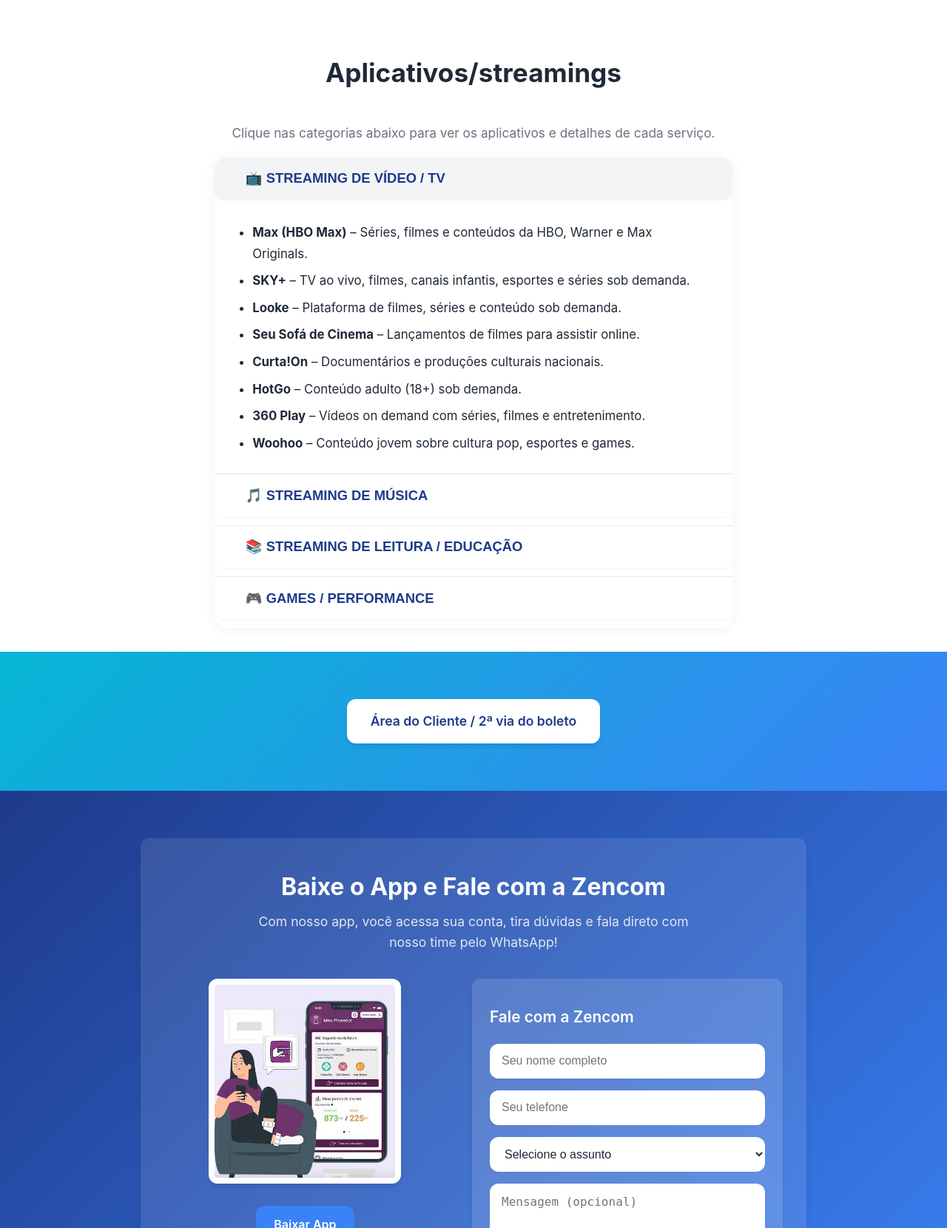
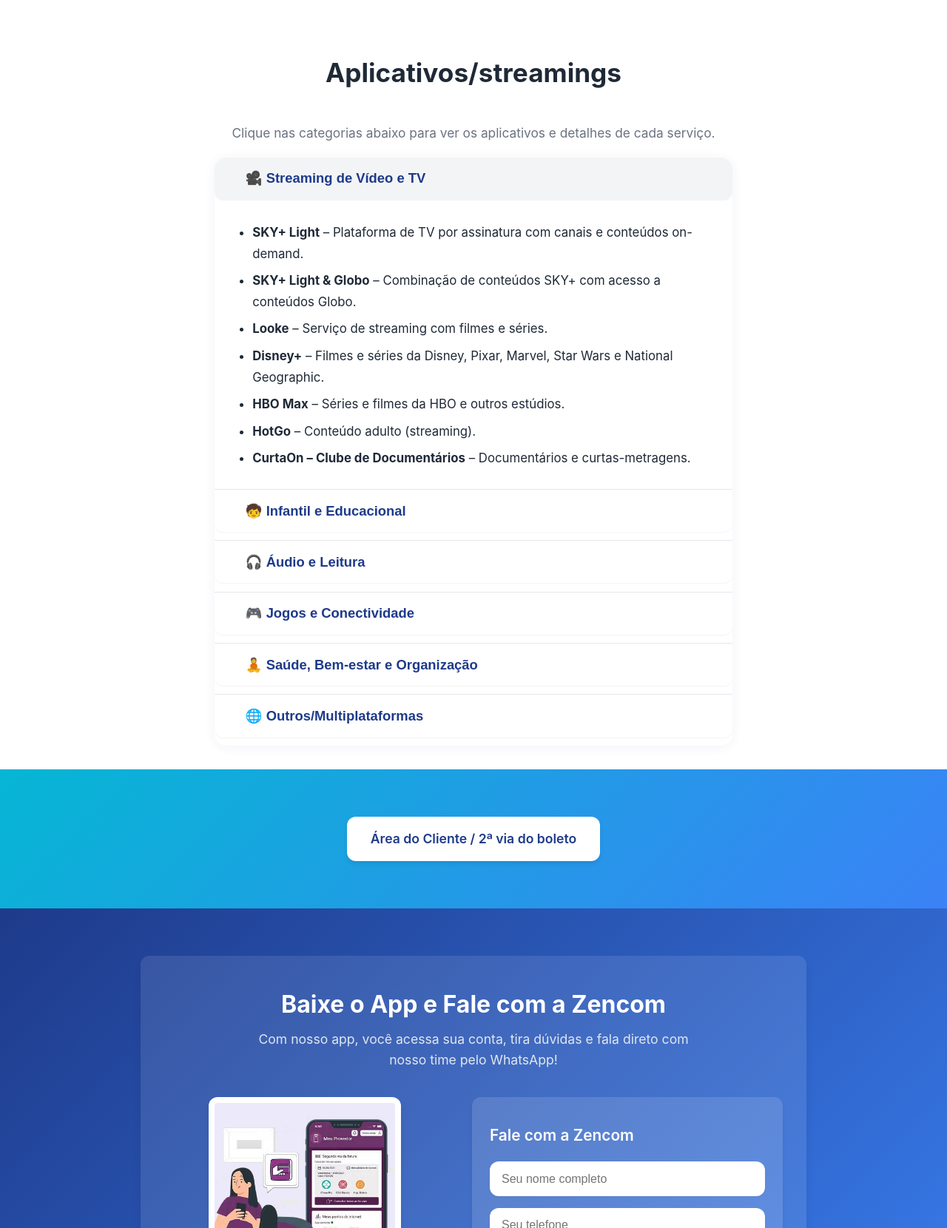
Before and after one commit to pixel12digital/zencon, a PHP site: page / in a window 1280 px wide. Shown: the part 4840-6500 px from the top of the page at 74% size. Run offline with PHP 8.4, Linux system fonts and the light colour scheme.

Commit message:
alterações

```diff
--- a/assets/js/main.js
+++ b/assets/js/main.js
@@ -503,14 +503,25 @@ document.addEventListener('DOMContentLoaded', function() {
         });
     }
 
-    // Scroll suave
+    // Scroll suave com offset do header fixo
     const links = document.querySelectorAll('a[href^="#"]');
     links.forEach(link => {
         link.addEventListener('click', function(e) {
-            e.preventDefault();
-            const target = document.querySelector(this.getAttribute('href'));
+            const href = this.getAttribute('href');
+            if (href === '#home') {
+                window.location.reload();
+                return;
+            }
+            const target = document.querySelector(href);
             if (target) {
-                target.scrollIntoView({ behavior: 'smooth' });
+                e.preventDefault();
+                const header = document.querySelector('.header');
+                const headerHeight = header ? header.offsetHeight : 0;
+                const targetPosition = target.getBoundingClientRect().top + window.pageYOffset - headerHeight - 10;
+                window.scrollTo({
+                    top: targetPosition,
+                    behavior: 'smooth'
+                });
             }
         });
     });
--- a/index.php
+++ b/index.php
@@ -187,59 +187,83 @@ require_once 'config.php';
             <div class="accordion" id="appsAccordion">
                 <div class="accordion-item open">
                     <button class="accordion-header active" type="button">
-                        <span class="arrow"></span> 📺 STREAMING DE VÍDEO / TV
+                        <span class="arrow"></span> 🎥 Streaming de Vídeo e TV
                     </button>
                     <div class="accordion-body">
                         <ul>
-                            <li><b>Max (HBO Max)</b> – Séries, filmes e conteúdos da HBO, Warner e Max Originals.</li>
-                            <li><b>SKY+</b> – TV ao vivo, filmes, canais infantis, esportes e séries sob demanda.</li>
-                            <li><b>Looke</b> – Plataforma de filmes, séries e conteúdo sob demanda.</li>
-                            <li><b>Seu Sofá de Cinema</b> – Lançamentos de filmes para assistir online.</li>
-                            <li><b>Curta!On</b> – Documentários e produções culturais nacionais.</li>
-                            <li><b>HotGo</b> – Conteúdo adulto (18+) sob demanda.</li>
-                            <li><b>360 Play</b> – Vídeos on demand com séries, filmes e entretenimento.</li>
-                            <li><b>Woohoo</b> – Conteúdo jovem sobre cultura pop, esportes e games.</li>
+                            <li><b>SKY+ Light</b> – Plataforma de TV por assinatura com canais e conteúdos on-demand.</li>
+                            <li><b>SKY+ Light & Globo</b> – Combinação de conteúdos SKY+ com acesso a conteúdos Globo.</li>
+                            <li><b>Looke</b> – Serviço de streaming com filmes e séries.</li>
+                            <li><b>Disney+</b> – Filmes e séries da Disney, Pixar, Marvel, Star Wars e National Geographic.</li>
+                            <li><b>HBO Max</b> – Séries e filmes da HBO e outros estúdios.</li>
+                            <li><b>HotGo</b> – Conteúdo adulto (streaming).</li>
+                            <li><b>CurtaOn – Clube de Documentários</b> – Documentários e curtas-metragens.</li>
                         </ul>
                     </div>
                 </div>
                 <div class="accordion-item">
                     <button class="accordion-header" type="button">
-                        <span class="arrow"></span> 🎵 STREAMING DE MÚSICA
+                        <span class="arrow"></span> 🧒 Infantil e Educacional
                     </button>
                     <div class="accordion-body">
                         <ul>
-                            <li><b>Deezer</b> – Música, playlists, podcasts e rádios online.</li>
-                            <li><b>Ubook Plus</b> – Audiolivros, podcasts, e conteúdo narrado.</li>
+                            <li><b>PlayKids+</b> – Conteúdo educativo e lúdico para crianças.</li>
+                            <li><b>Kiddle Pass</b> – Acesso a conteúdos educativos infantis.</li>
+                            <li><b>ESTUDA+</b> – Plataforma de estudos e reforço escolar.</li>
+                            <li><b>Smart Content</b> – Conteúdos inteligentes e educativos.</li>
+                            <li><b>Standard III</b> – Nível avançado da plataforma educacional Standard.</li>
+                            <li><b>Plus</b> (ícone verde com hexágono) – Provável expansão do Standard III (educacional).</li>
                         </ul>
                     </div>
                 </div>
                 <div class="accordion-item">
                     <button class="accordion-header" type="button">
-                        <span class="arrow"></span> 📚 STREAMING DE LEITURA / EDUCAÇÃO
+                        <span class="arrow"></span> 🎧 Áudio e Leitura
                     </button>
                     <div class="accordion-body">
                         <ul>
-                            <li><b>Ubook Plus</b> – Audiolivros, eBooks e revistas digitais.</li>
-                            <li><b>Hube Revistas</b> – Acesso a centenas de revistas atualizadas.</li>
-                            <li><b>+QNutri</b> – Conteúdo de nutrição e bem-estar.</li>
-                            <li><b>Qranio</b> – Quizzes interativos e conteúdos educativos.</li>
-                            <li><b>E+ (Educa+)</b> – Videoaulas e reforço escolar.</li>
-                            <li><b>Klick</b> – Plataforma educacional interativa.</li>
-                            <li><b>PlayKids</b> – Vídeos, jogos e livros para crianças.</li>
-                            <li><b>PlayKids Stories (PKS)</b> – Histórias infantis em áudio e texto.</li>
-                            <li><b>PlayLearn (PL)</b> – Conteúdos educativos gamificados para crianças.</li>
+                            <li><b>Deezer</b> – Streaming de música.</li>
+                            <li><b>Ubook Plus</b> – Audiolivros, e-books e podcasts.</li>
+                            <li><b>Playlist</b> – Playlists personalizadas (música).</li>
+                            <li><b>Social Comics</b> – Plataforma de quadrinhos digitais.</li>
+                            <li><b>Hube Revistas</b> – Acesso a diversas revistas digitais.</li>
+                            <li><b>O Jornalista</b> – Acesso a notícias e conteúdos jornalísticos.</li>
                         </ul>
                     </div>
                 </div>
                 <div class="accordion-item">
                     <button class="accordion-header" type="button">
-                        <span class="arrow"></span> 🎮 GAMES / PERFORMANCE
+                        <span class="arrow"></span> 🎮 Jogos e Conectividade
                     </button>
                     <div class="accordion-body">
                         <ul>
-                            <li><b>NBA</b> – Jogos da NBA ao vivo, estatísticas e vídeos.</li>
-                            <li><b>NoPing</b> – Otimização de conexão para jogos online.</li>
-                            <li><b>Fit Anywhere / JFIT</b> – Treinos e vídeos fitness sob demanda.</li>
+                            <li><b>ExitLag</b> – Otimizador de conexão para jogos online.</li>
+                            <li><b>NBA League Pass</b> – Transmissão de jogos da NBA ao vivo e sob demanda.</li>
+                        </ul>
+                    </div>
+                </div>
+                <div class="accordion-item">
+                    <button class="accordion-header" type="button">
+                        <span class="arrow"></span> 🧘 Saúde, Bem-estar e Organização
+                    </button>
+                    <div class="accordion-body">
+                        <ul>
+                            <li><b>Queima Diária</b> – Programas de treino físico e bem-estar.</li>
+                            <li><b>Zen</b> – Meditação, relaxamento e mindfulness.</li>
+                            <li><b>Fluid</b> – Ferramenta de organização pessoal e foco (presumido).</li>
+                            <li><b>Pediatria em Foco</b> – Conteúdos voltados à saúde infantil.</li>
+                            <li><b>Nutri</b> – Conteúdos sobre nutrição.</li>
+                            <li><b>Docway</b> – Plataforma de telemedicina.</li>
+                        </ul>
+                    </div>
+                </div>
+                <div class="accordion-item">
+                    <button class="accordion-header" type="button">
+                        <span class="arrow"></span> 🌐 Outros/Multiplataformas
+                    </button>
+                    <div class="accordion-body">
+                        <ul>
+                            <li><b>HUB</b> – Plataforma digital de conteúdos diversos.</li>
                         </ul>
                     </div>
                 </div>
@@ -255,7 +279,7 @@ require_once 'config.php';
     </section>
 
     <!-- NOVA SEÇÃO: APP E CONTATO -->
-    <section class="app-contato-section">
+    <section id="contato" class="app-contato-section">
         <div class="container app-contato-box">
             <h2 class="app-contato-title">Baixe o App e Fale com a Zencom</h2>
             <p class="app-contato-subtitle">Com nosso app, você acessa sua conta, tira dúvidas e fala direto com nosso time pelo WhatsApp!</p>
```
Also changed, not shown: assets/css/style.css (+33 -1 lines), assets/images/bannerdesktop.png.
